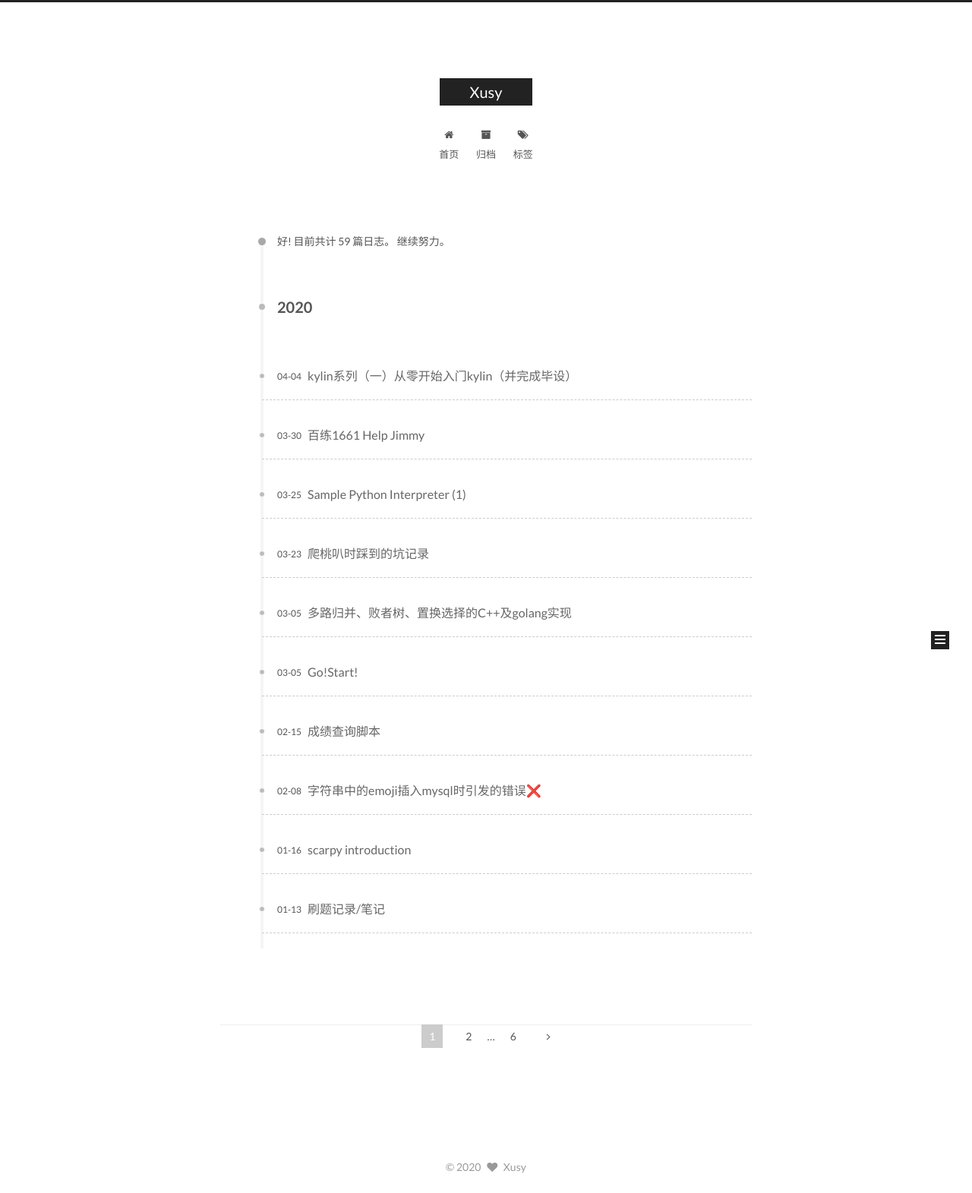
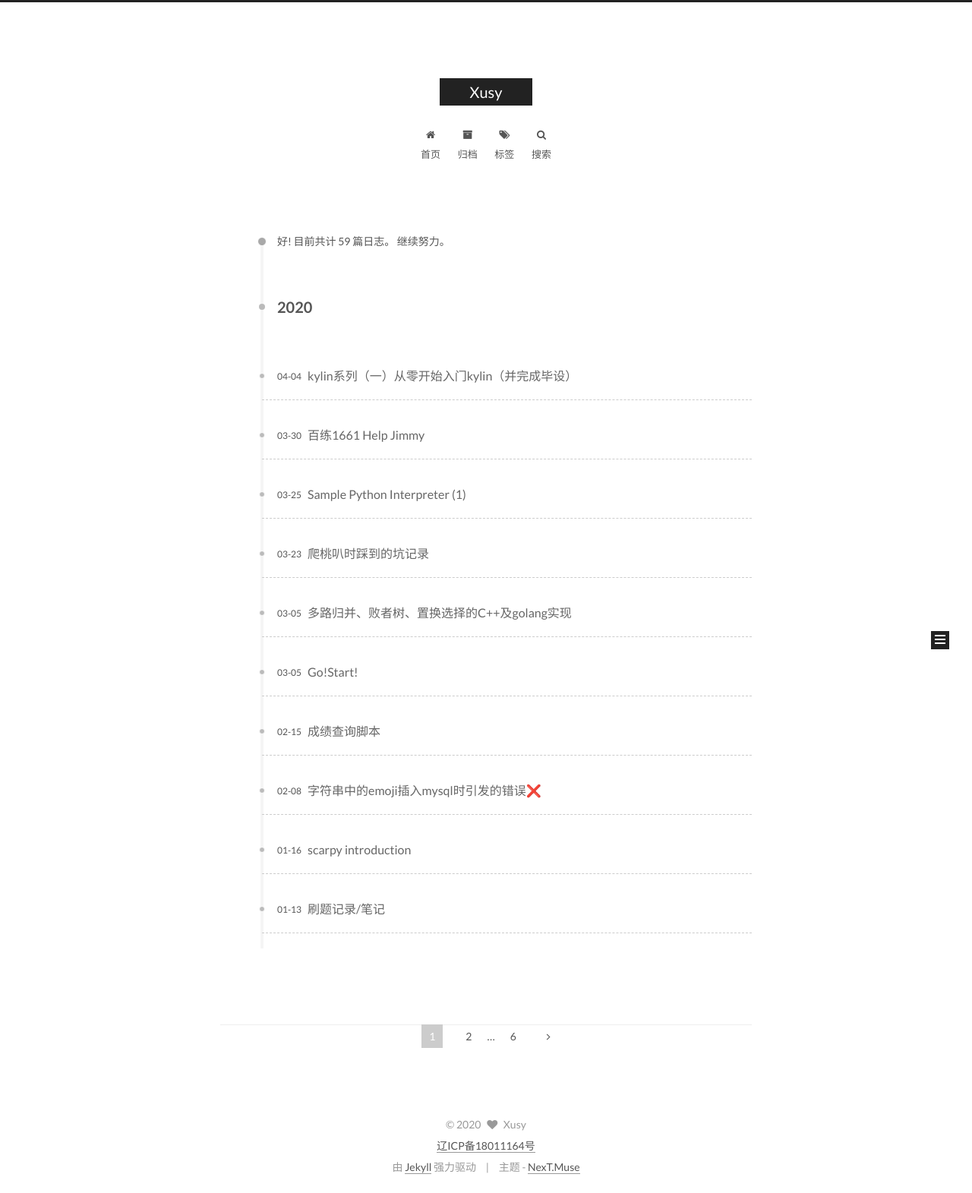
Before and after one commit to 41xu/41xu.github.io_blog, a Jekyll site: the page built from archives/index.html, in a window 1280 px wide. Shown: the whole page at 76% size. Built offline with Jekyll 4.4.1, drawn with Linux system fonts in a browser that asks for light colours; comment, search, counter and statistics services are not loaded.

Commit message:
update beian info

```diff
--- a/_config.yml
+++ b/_config.yml
@@ -100,7 +100,7 @@ rss:
 authoricon: heart
 
 # Footer `powered-by` and `theme-info` copyright
-copyright: false
+copyright: true
 
 # ---------------------------------------------------------------
 # SEO Settings
@@ -567,7 +567,7 @@ calendar:
 
 # Algolia Search
 algolia_search:
-  enable: false
+  enable: true
   hits:
     per_page: 10
   labels:
@@ -578,7 +578,7 @@ algolia_search:
 
 # Local search
 local_search:
-  enable: false
+  enable: true
   # if auto, trigger search by changing input
   # if manual, trigger search by pressing enter key or search button
   trigger: auto
--- a/_includes/_partials/footer.html
+++ b/_includes/_partials/footer.html
@@ -7,6 +7,10 @@
     <i class="fa fa-{{ site.authoricon }}"></i>
   </span>
   <span class="author" itemprop="copyrightHolder">{{ site.author }}</span>
+</div>
+
+<div class="beian">
+  <a class="beian-link" href="www.beian.miit.gov.cn" >辽ICP备18011164号</a>
 </div>
 
 {% if site.copyright %}
```
